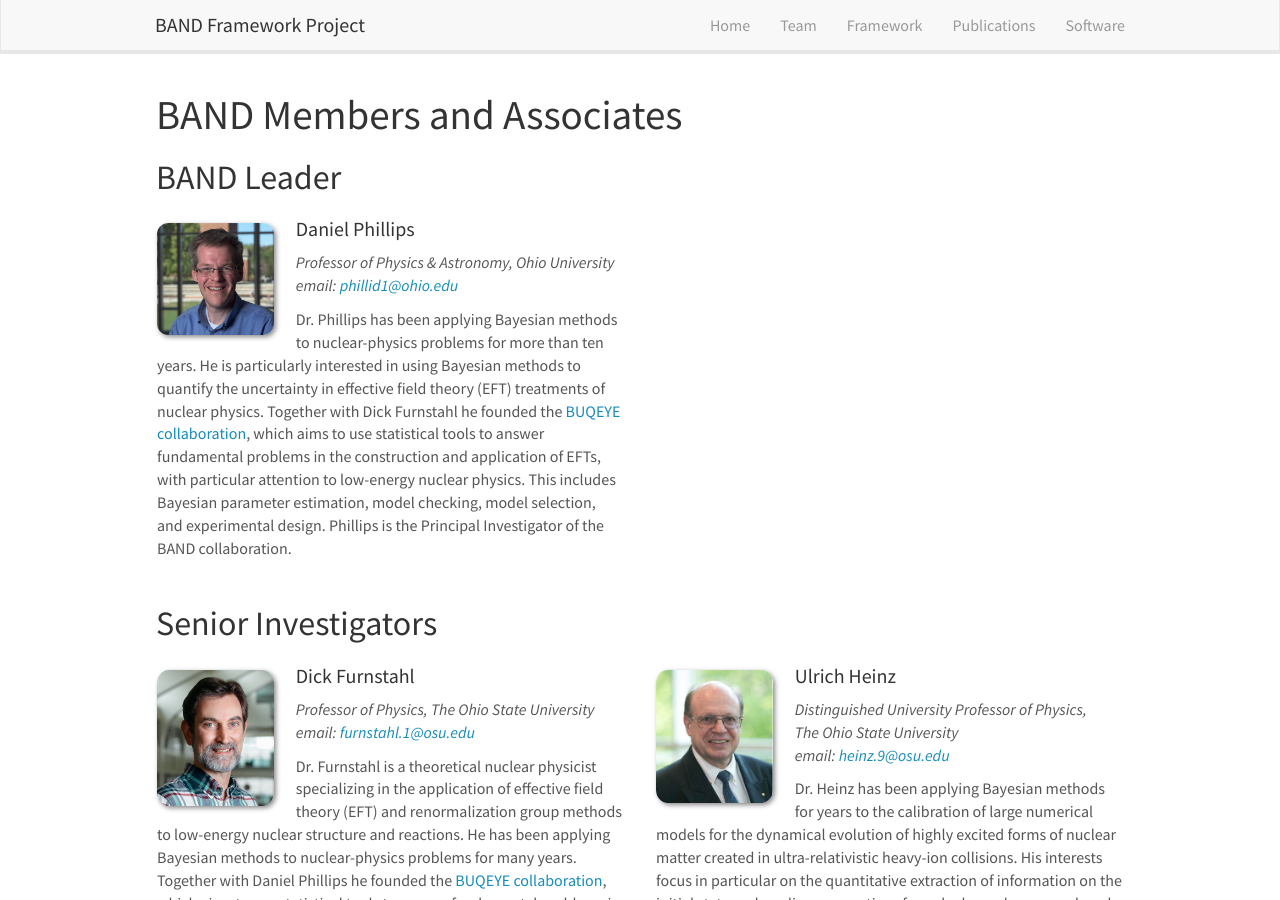
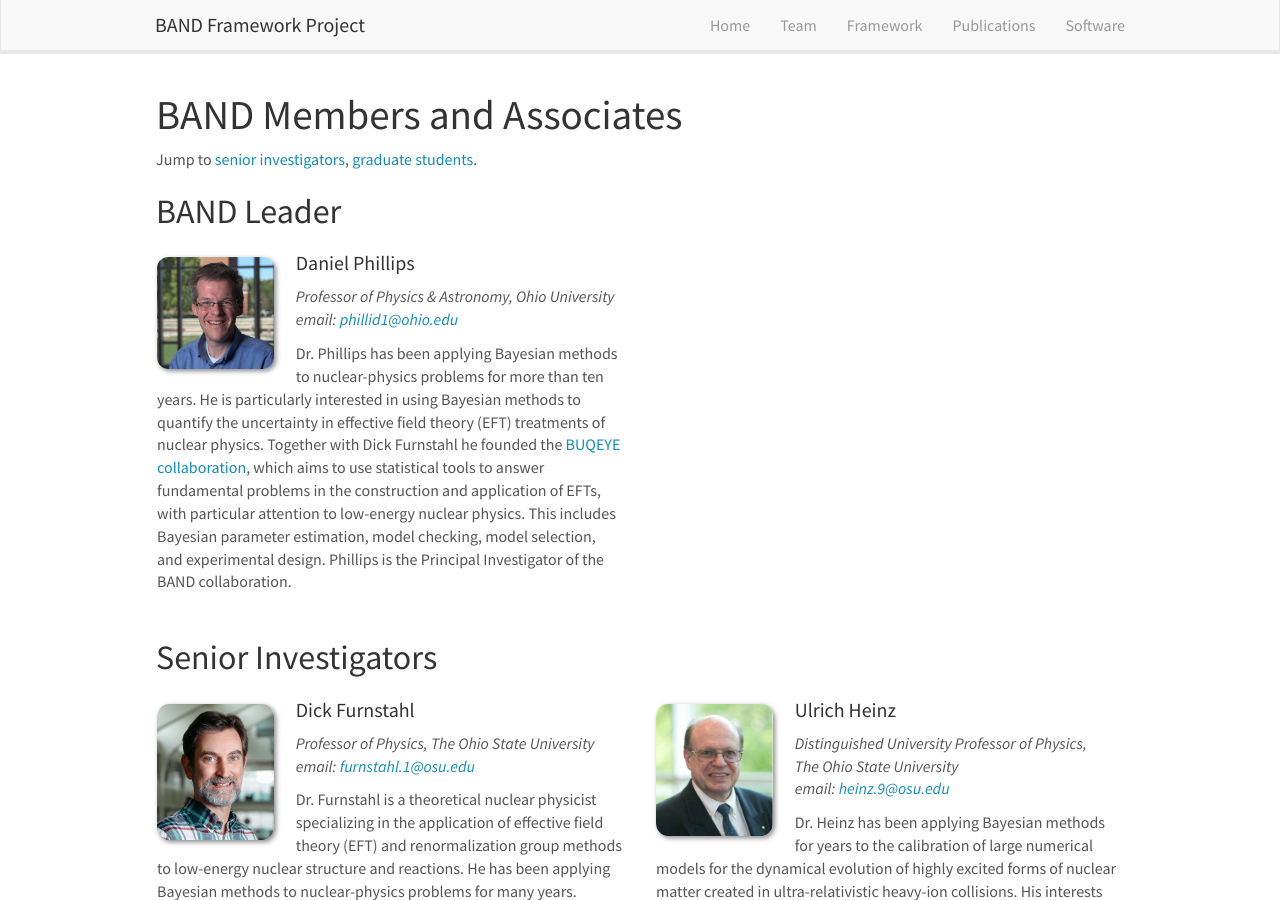
Before and after one commit to bandframework/bandframework.github.io, a Jekyll site: the page built from _pages/team.md, in a window 1280 px wide and 900 px high. Built offline with Jekyll 4.4.1, drawn with Linux system fonts in a browser that asks for light colours; nearby versions of some CDN libraries.

Commit message:
added table of contents to Team page

```diff
--- a/_pages/team.md
+++ b/_pages/team.md
@@ -9,9 +9,7 @@
 # BAND Members and Associates
 
 
-<!--
-Jump to [senior](#senior), [postdocs](#postdocs), [graduate students](#grads), [collaborators](#collaborators).
--->
+Jump to [senior investigators](#senior-investigators), [graduate students](#graduate-students).
 
 ## BAND Leader
 {% assign number_printed = 0 %}
```
